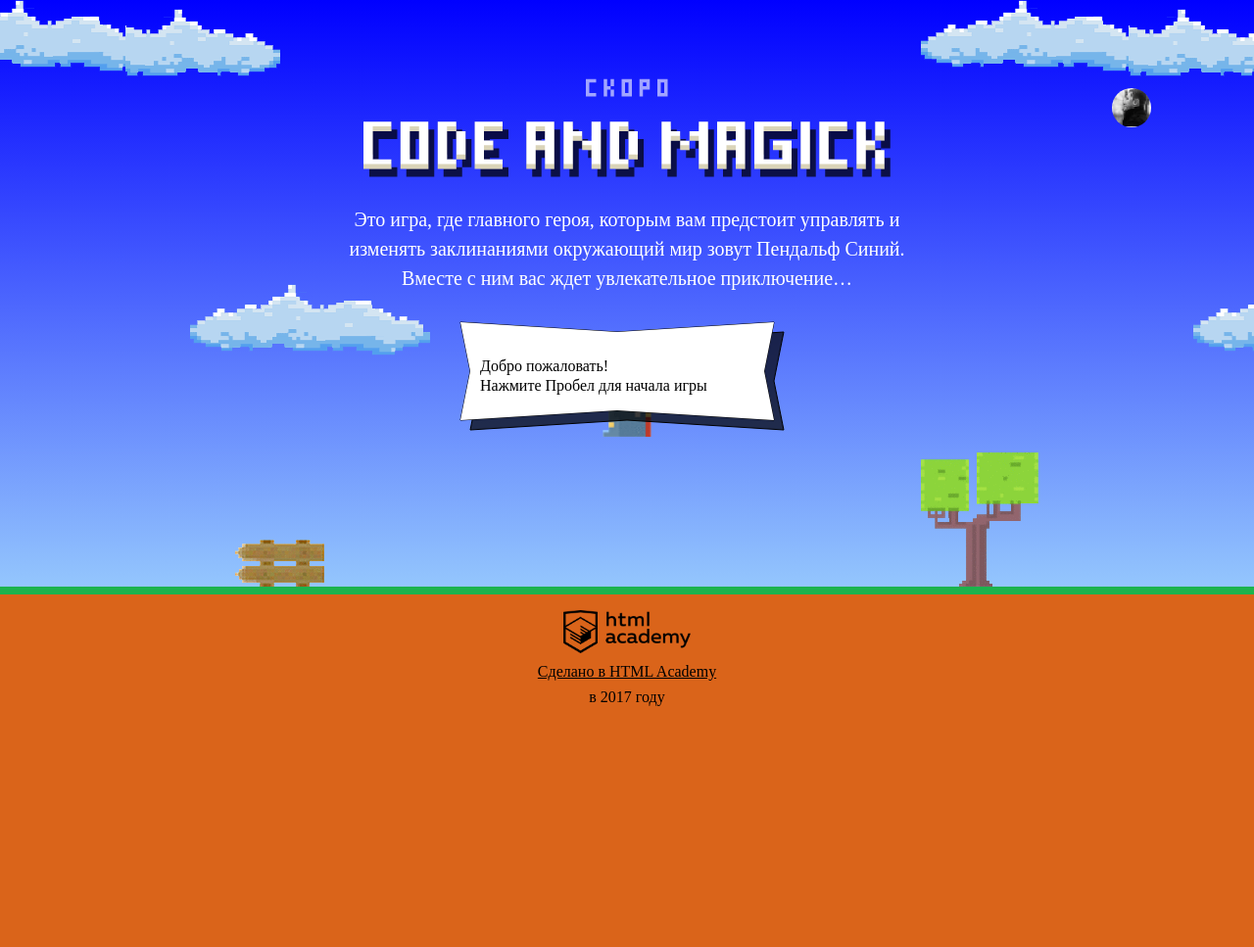
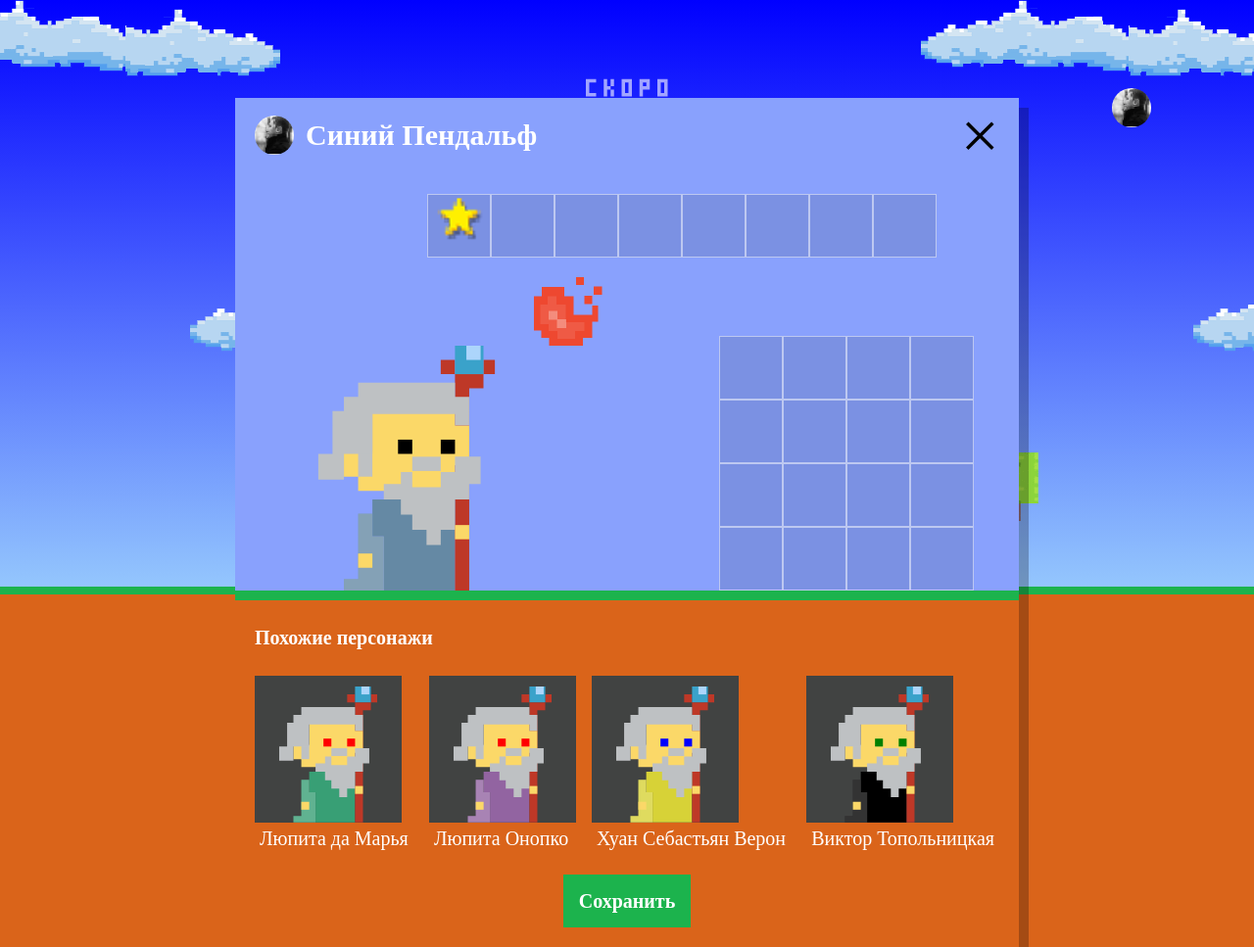
Before and after one commit to DeOcean/code-and-magick, a website: page index.html in a window 1280 px wide. Shown: the whole page at 98% size. Before the commit the page ends 800 px from the top, so only its background shows below. Drawn offline with Linux system fonts and the light colour scheme; a web font is replaced by a local one.

Commit message:
Add similar wizards

```diff
--- a/index.html
+++ b/index.html
@@ -186,6 +186,7 @@
   };
 </script>
 <script src="js/stat.js"></script>
+<script src="js/setup.js"></script>
 <script src="js/game.js"></script>
 
 </body>
--- /dev/null
+++ b/js/setup.js
@@ -0,0 +1,89 @@
+'use strict';
+
+var WIZARD_NAMES = [
+  'Иван',
+  'Хуан Себастьян',
+  'Мария',
+  'Кристоф',
+  'Виктор',
+  'Юлия',
+  'Люпита',
+  'Вашингтон'
+];
+
+var WIZARD_SURNAMES = [
+  'да Марья',
+  'Верон',
+  'Мирабелла',
+  'Вальц',
+  'Онопко',
+  'Топольницкая',
+  'Нионго',
+  'Ирвинг'
+];
+
+var COAT_COLORS = [
+  'rgb(101, 137, 164)',
+  'rgb(241, 43, 107)',
+  'rgb(146, 100, 161)',
+  'rgb(56, 159, 117)',
+  'rgb(215, 210, 55)',
+  'rgb(0, 0, 0)'
+];
+
+var EYES_COLORS = [
+  'black',
+  'red',
+  'blue',
+  'yellow',
+  'green'
+];
+
+var NUMBER_OF_WIZARDS = 4;
+
+var setupDialog = document.querySelector('.setup');
+setupDialog.classList.remove('hidden');
+var wizardTemplate = document.querySelector('#similar-wizard-template').content;
+
+var getRandomItem = function (list) {
+  if (!list || !list.length) {
+    return null;
+  }
+  return list[Math.round(Math.random() * (list.length - 1))];
+};
+
+var generateWizard = function () {
+  return {
+    name: getRandomItem(WIZARD_NAMES) + ' ' + getRandomItem(WIZARD_SURNAMES),
+    coatColor: getRandomItem(COAT_COLORS),
+    eyesColor: getRandomItem(EYES_COLORS)
+  };
+};
+
+var generateWizardsList = function (number) {
+  var wizards = [];
+  for (var i = 0; i < number; i++) {
+    wizards.push(generateWizard());
+  }
+  return wizards;
+};
+
+var renderWizard = function (wizard) {
+  var element = wizardTemplate.cloneNode(true);
+  element.querySelector('.setup-similar-label').textContent = wizard.name;
+  element.querySelector('.wizard-coat').style.fill = wizard.coatColor;
+  element.querySelector('.wizard-eyes').style.fill = wizard.eyesColor;
+  return element;
+};
+
+var renderWizardsList = function (wizards) {
+  var wizardList = setupDialog.querySelector('.setup-similar-list');
+  var fragment = document.createDocumentFragment();
+  for (var i = 0; i < wizards.length; i++) {
+    fragment.appendChild(renderWizard(wizards[i]));
+  }
+  wizardList.appendChild(fragment);
+  setupDialog.querySelector('.setup-similar').classList.remove('hidden');
+};
+
+renderWizardsList(generateWizardsList(NUMBER_OF_WIZARDS));
```
